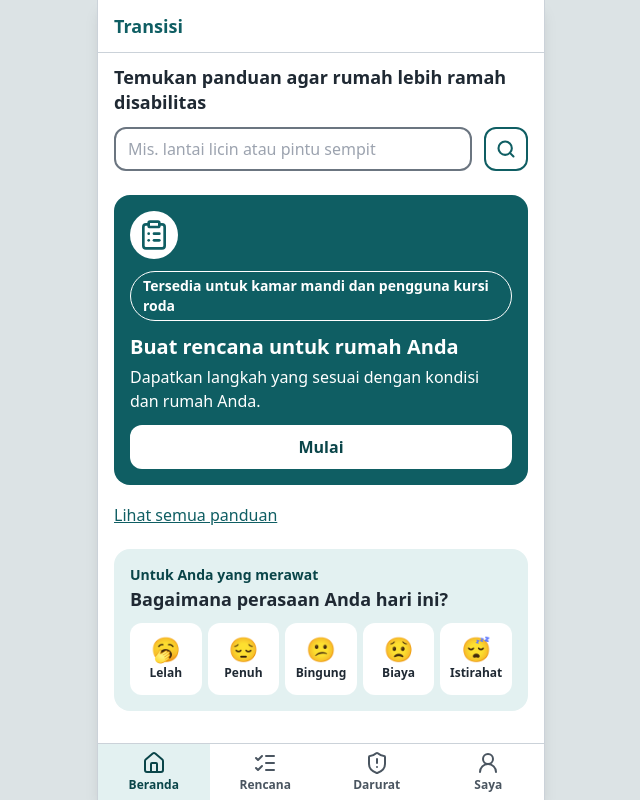
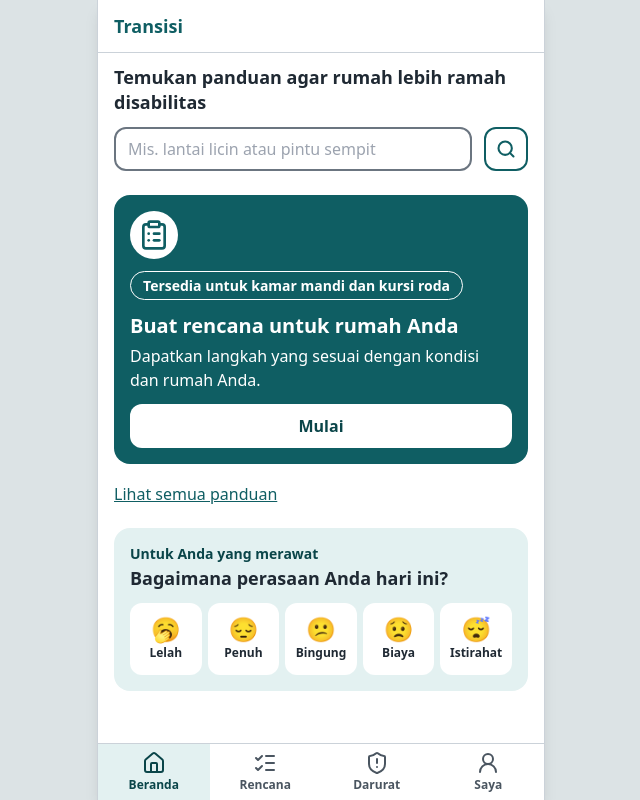
Before and after one commit to titohanafi/transisidnr, a React (Vite) app: page /#/ in a window 1280 px wide. Shown: the whole page, without its empty margins (319-959 px from the left). Built offline with nearby package versions, Linux system fonts and the light colour scheme.

Commit message:
Beranda: label cakupan lebih ringkas, pemenggalan seimbang

```diff
--- a/content/ui.json
+++ b/content/ui.json
@@ -10,7 +10,7 @@
         "judul": "Buat rencana untuk rumah Anda",
         "deskripsi": "Dapatkan langkah yang sesuai dengan kondisi dan rumah Anda.",
         "tombol": "Mulai",
-        "cakupan": "Tersedia untuk kamar mandi dan pengguna kursi roda"
+        "cakupan": "Tersedia untuk kamar mandi dan kursi roda"
       },
       "lanjut": {
         "judul": "Lanjutkan rencana Anda",
--- a/src/screens/Beranda.tsx
+++ b/src/screens/Beranda.tsx
@@ -58,7 +58,7 @@ export function Beranda() {
         </span>
         {!adaJawaban && (
           <p className="mt-3">
-            <span className="inline-block rounded-full border border-white px-3 py-1 text-sm font-semibold">{pilih.susun.cakupan}</span>
+            <span className="inline-block rounded-2xl border border-white px-3 py-1 text-sm font-semibold leading-snug [text-wrap:balance]">{pilih.susun.cakupan}</span>
           </p>
         )}
         <h3 id="jalur-utama" className="mt-3 text-xl font-bold leading-snug">
```
Also changed, not shown: 1 other file (tests, documents, lock files or other folders).
